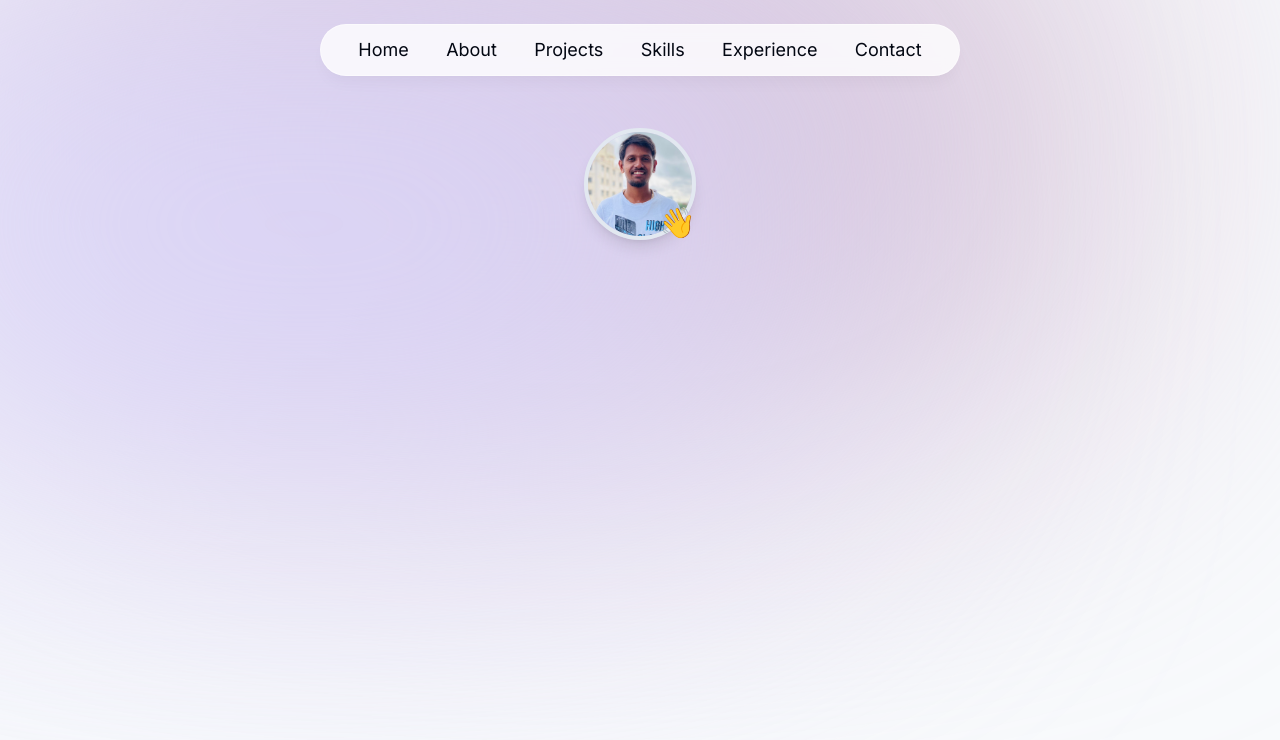
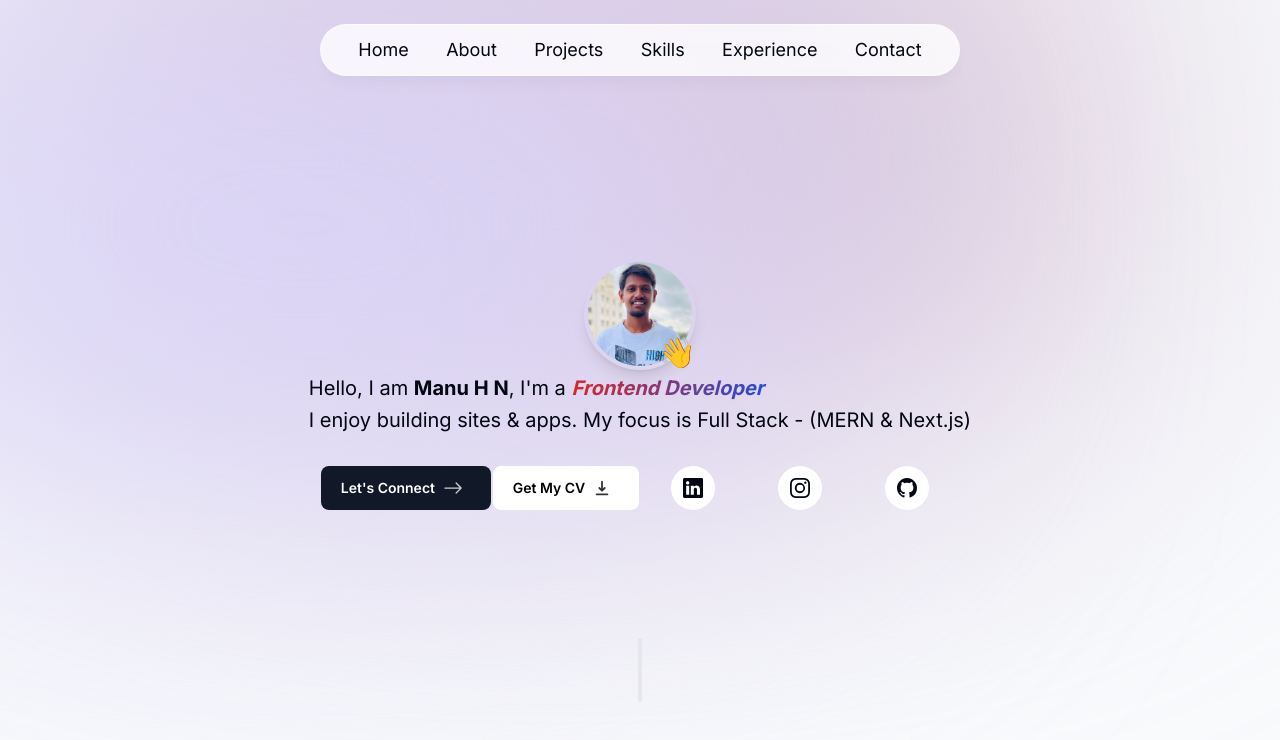
Before and after one commit to manu-hn/manuhn-portfolio, a Next.js app: page / in a window 1280 px wide. Shown: the top 740 px of the page. Built offline with nearby package versions, Linux system fonts and the light colour scheme.

Commit message:
"Added react-type-animation dependency, updated globals.css with new variables and styles, modified page.tsx and NavBar.tsx components, introduced SectionDivider component, and updated tailwind.config.ts with new gradient background images."

```diff
--- a/package.json
+++ b/package.json
@@ -20,6 +20,7 @@
     "react-dom": "^18",
     "react-icons": "^5.2.1",
     "react-redux": "^9.1.2",
+    "react-type-animation": "^3.2.0",
     "tailwind-merge": "^2.3.0",
     "tailwindcss-animate": "^1.0.7"
   },
--- a/src/app/globals.css
+++ b/src/app/globals.css
@@ -68,9 +68,24 @@
 
 @layer base {
   * {
-      @apply border-border;
+    @apply border-[var(--border)];
   }
+
   body {
-      @apply bg-background text-foreground;
+    @apply bg-[var(--background)] text-[var(--foreground)];
   }
+
+  .social-container {
+    @apply w-full flex justify-around items-center my-3;
   }
+
+  .social-links {
+    @apply bg-white rounded-full p-3 hover:scale-150 duration-200 ;
+  }
+
+  .social-button {
+    @apply flex px-3 text-[0.65rem] sm:text-[0.75rem] md:text-sm md:font-semibold py-2 items-center
+    justify-between md:px-5 md:py-3 rounded-full md:rounded-lg outline-none focus:scale-110 hover:scale-110 active:scale-105 duration-300
+  }
+
+}
--- a/src/app/page.tsx
+++ b/src/app/page.tsx
@@ -1,13 +1,15 @@
 
 import AboutSection from "@/components/about";
+import SectionDivider from "@/components/divider";
 import Introduction from "@/components/intro";
 import ReduxProvider from "@/store/ReduxProvider";
 
 export default function Home() {
   return (
     <ReduxProvider>
-      <main className=" min-h-screen  ">
+      <main className=" min-h-screen  flex flex-col justify-center items-center">
         <Introduction />
+        <SectionDivider />
       </main>
     </ReduxProvider>
   );
--- /dev/null
+++ b/src/components/divider/index.tsx
@@ -0,0 +1,11 @@
+import React from 'react'
+
+type Props = {}
+
+const SectionDivider = (props: Props) => {
+  return (
+    <div className='bg-gray-200 my-24 h-16 w-1 rounded-full hidden sm:block'></div>
+  )
+}
+
+export default SectionDivider;
--- a/src/components/header/elements/NavBar.tsx
+++ b/src/components/header/elements/NavBar.tsx
@@ -14,7 +14,7 @@ const NavBar = (props: Props) => {
                     navLinks.map((link, index) => (
                         <motion.li
                             key={link.id}
-                            className='hover:text-gray-950  hover:font-semibold transition text-xs sm:text-lg xxs:text-sm'
+                            className='hover:text-gray-950  hover:font-semibold transition text-xs xxs:text-sm sm:text-sm lg:text-lg'
                             initial={{ y: -100, opacity: 0 }}
                             animate={{
                                 y: 0, opacity: 1, transition: {
--- /dev/null
+++ b/src/components/intro/elements/SelfTypingIntro.tsx
@@ -0,0 +1,30 @@
+import React from 'react';
+import { TypeAnimation } from 'react-type-animation';
+
+type Props = {}
+
+const SelfTypingIntro = (props: Props) => {
+    return (
+        <>
+            <TypeAnimation className='text-transparent bg-clip-text bg-gradient-to-l text-3xl from-blue-700 to-red-600 italic font-bold'
+                sequence={[
+                    'MERN Stack Developer', 1000,
+
+                    'Frontend Developer', 2000,
+
+                    'React Developer', 3000,
+
+                    'Next.js Developer', 4000,
+
+                    'Node.js Developer', 5000,
+                ]}
+                wrapper="span"
+                cursor={true}
+                repeat={Infinity}
+                style={{ fontSize: '1em', fontStyle : "italic", fontWeight : "bold", display: 'inline-block' }}
+            />
+        </>
+    )
+}
+
+export default SelfTypingIntro
--- a/src/components/intro/index.tsx
+++ b/src/components/intro/index.tsx
@@ -3,12 +3,17 @@ import Image from 'next/image';
 import React from 'react';
 import ManuHNImage from "@/assets/images/ManuHN - Copy.jpg";
 import { motion } from "framer-motion";
+import SelfTypingIntro from './elements/SelfTypingIntro';
+import Link from 'next/link';
+import { BsArrowRight, BsGithub, BsInstagram, BsLinkedin } from 'react-icons/bs';
+import { HiDownload, } from 'react-icons/hi';
+import { GITHUB_MANU, INSTAGRAM_MANU, LINKEDIN_MANU, RESUME_MANU } from '@/constants/sociallinks';
 
 type Props = {}
 
 const Introduction = (props: Props) => {
     return (
-        <section className='w-full'>
+        <section className='w-full flex flex-col justify-center '>
             <div className='flex items-center justify-center z-10'>
                 <div className='relative'>
                     <motion.div
@@ -27,17 +32,83 @@ const Introduction = (props: Props) => {
 
                     <motion.span className='text-3xl absolute bottom-0 right-0 '
                         initial={{ opacity: 0, scale: 0 }}
-                        animate={{ opacity: 1, scale: 1, transition: {
-                            duration: 0.75,
-                            type: "spring",
-                            stiffness : 125,
-                            delay : 0.1,
+                        animate={{
+                            opacity: 1, scale: 1, transition: {
+                                duration: 0.75,
+                                type: "spring",
+                                stiffness: 125,
+                                delay: 0.1,
 
 
-                        } }}
+                            }
+                        }}
                     >
                         👋
                     </motion.span>
+                </div>
+            </div>
+            <div className='w-full flex justify-center'>
+                <div className='text-xs mx-4 sm:mx-0 md:text-xl ' >
+                    <motion.p className=''
+                        initial={{ opacity: 0, y: 100 }}
+                        animate={{
+                            opacity: 1, y: 0, transition: {
+                                duration: 0.65
+                            }
+                        }}
+                    >
+                        Hello, I am <span className='font-bold'>Manu H N</span>,  I&apos;m a <SelfTypingIntro />
+                    </motion.p>
+                    <motion.p
+                        initial={{ opacity: 0, y: 100 }}
+                        animate={{
+                            opacity: 1, y: 0, transition: {
+                                duration: 0.75
+                            }
+                        }}
+                        className=''>I enjoy building sites & apps. My focus is Full Stack - (MERN & Next.js) </motion.p>
+                </div>
+
+            </div>
+            <div className='w-full flex justify-evenly md:justify-center my-5'>
+                <div className='w-full sm:h-2/3  md:w-full lg:w-2/4  flex flex-col md:flex-row justify-evenly items-center'>
+                    {/* Contact Buttons */}
+                    <motion.div className='social-container'
+                        initial={{ opacity: 0, y: 100 }}
+                        animate={{
+                            opacity: 1, y: 0, transition: {
+                                duration: 0.95
+                            }
+                        }} >
+                        <Link href={'#contact'}
+                            className='social-button bg-gray-900 text-white hover:bg-gray-950 transition group'>
+                            Let&apos;s Connect <BsArrowRight className='text-white text-xl mx-2 opacity-80 group-hover:translate-x-1 transition' />
+                        </Link>
+                        <Link href={RESUME_MANU} target='_blank'
+                            className='social-button bg-white text-black hover:bg-[#F8F8FF] group
+                        transition'>Get My CV <HiDownload className='text-lg mx-2 opacity-80 group-hover:translate-y-[2px] transition' />
+                        </Link>
+
+                    </motion.div>
+                    {/* Social Links */}
+                    <motion.div className='social-container'
+                        initial={{ opacity: 0, y: 100 }}
+                        animate={{
+                            opacity: 1, y: 0, transition: {
+                                duration: 0.95
+                            }
+                        }}
+                    >
+                        <Link href={LINKEDIN_MANU} target='_blank' className='social-links group:'>
+                            <BsLinkedin className='text-xl ' />
+                        </Link>
+                        <Link href={INSTAGRAM_MANU} target='_blank' className='social-links'>
+                            <BsInstagram className='text-xl' />
+                        </Link>
+                        <Link href={GITHUB_MANU} target='_blank' className='social-links'>
+                            <BsGithub className='text-xl' />
+                        </Link>
+                    </motion.div>
                 </div>
             </div>
         </section>
--- /dev/null
+++ b/src/constants/sociallinks.ts
@@ -0,0 +1,4 @@
+export const GITHUB_MANU = `https://github.com/manu-hn`;
+export const LINKEDIN_MANU = `https://www.linkedin.com/in/manu-hn/`;
+export const INSTAGRAM_MANU = `https://www.instagram.com/black_droid_05/`;
+export const RESUME_MANU = ``;
--- a/tailwind.config.ts
+++ b/tailwind.config.ts
@@ -36,6 +36,11 @@ const config = {
       // => @media (min-width: 1536px) { ... }
     },
     extend: {
+      backgroundImage: {
+        'gradient-radial': 'radial-gradient(var(--tw-gradient-stops))',
+        'gradient-conic':
+          'conic-gradient(from 180deg at 50% 50%, var(--tw-gradient-stops))',
+      },
       colors: {
         border: "hsl(var(--border))",
         input: "hsl(var(--input))",
```
Also changed, not shown: 1 other file (tests, documents, lock files or other folders). Lines whose indentation alone changed are shown as unchanged.
